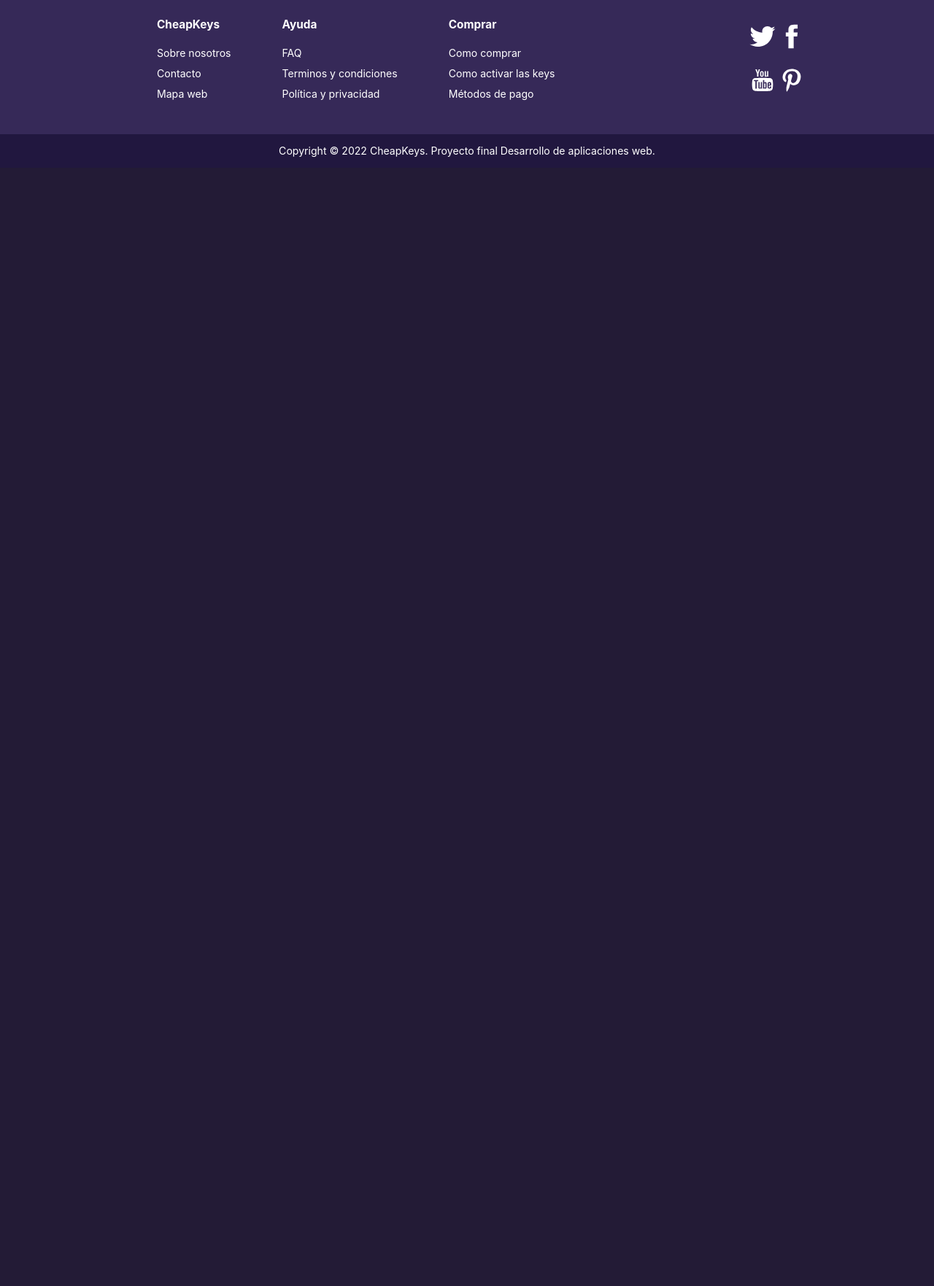
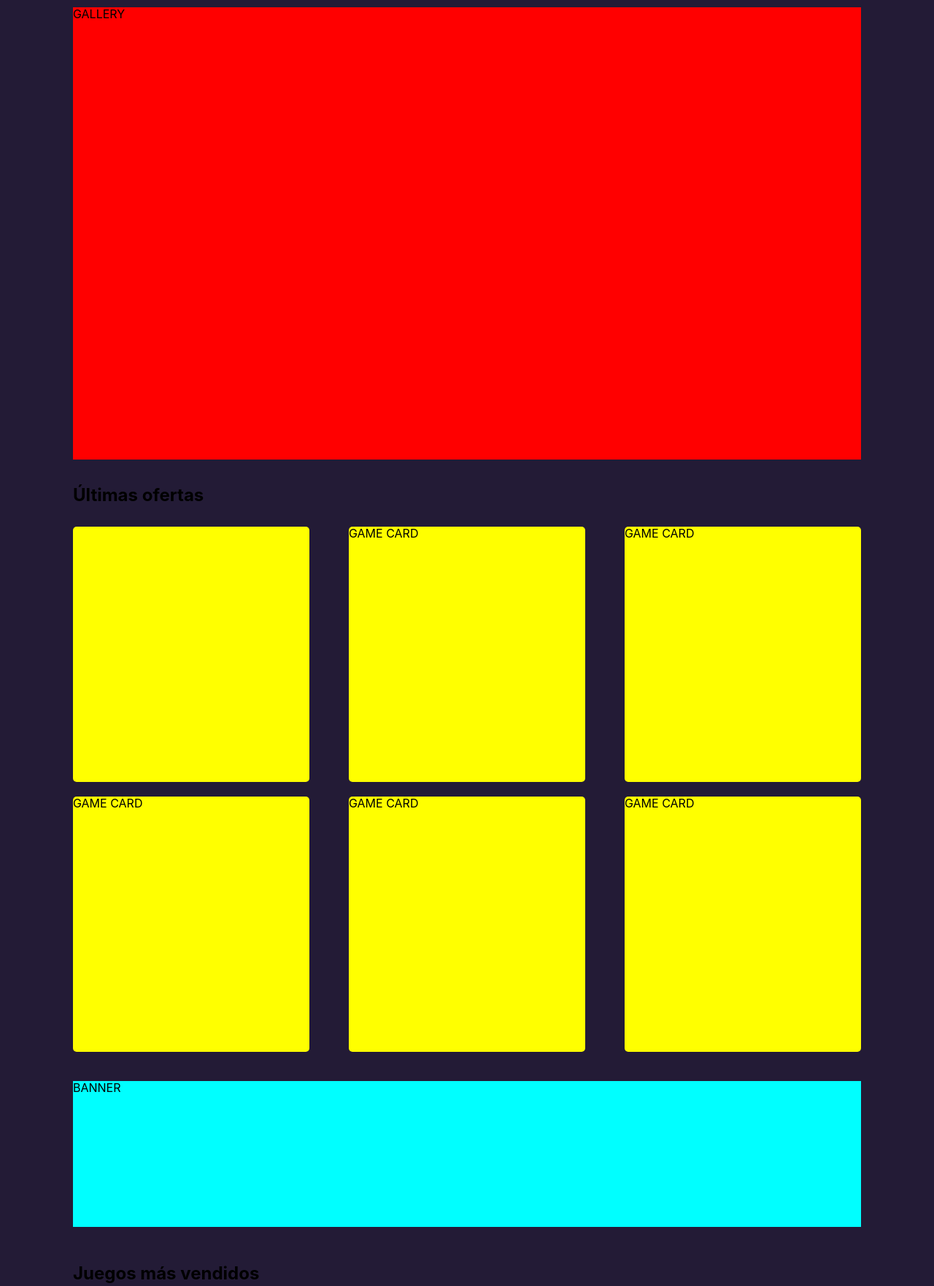
Before and after one commit to SagAraque/CheapKeys, a Symfony app: template templates/index.html.twig in a window 1280 px wide. Shown: the part 160-1923 px from the top of the page at 73% size. Before the commit the page ends 376 px from the top, so only its background shows below. Run offline with Twig, Linux system fonts and the light colour scheme; the template is opened without the code that fills it, so the values that code supplies are empty; style sheets or scripts are compiled from the project's sources; some libraries are stand-ins or nearby versions.

Commit message:
Index structuration started

```diff
--- a/public/index.php
+++ b/public/index.php
@@ -1,9 +1,15 @@
 <?php
 
 use App\Kernel;
+use Symfony\Component\Cache\Adapter\PhpFilesAdapter;
+use Doctrine\ORM;
 
 require_once dirname(__DIR__).'/vendor/autoload_runtime.php';
 
 return function (array $context) {
+
+    $cache = new \Symfony\Component\Cache\Adapter\PhpFilesAdapter('doctrine_queries');
+    $config = new \Doctrine\ORM\Configuration();
+    $config->setQueryCache($cache);
     return new Kernel($context['APP_ENV'], (bool) $context['APP_DEBUG']);
 };
--- /dev/null
+++ b/public/static/sass/_index.scss
@@ -0,0 +1,21 @@
+.index
+{
+    &__card
+    {
+        width: 30%;
+        height: 350px;
+        background-color: yellow;
+        border-radius: 5px;
+        margin: 10px 0px;
+
+        &__img
+        {
+            &--container
+            {
+                height: 40%;
+                width: 100%;
+            }
+            object-fit: cover;
+        }
+    }
+}
--- a/templates/index.html.twig
+++ b/templates/index.html.twig
@@ -1 +1,47 @@
 {% extends 'base.html.twig' %}
+
+{% block body %}
+
+<main class="index" role="main">
+    <section class="index__gallery">
+        GALLERY
+    </section>
+    <section class="container__index">
+        <h2 class="index__title">Últimas ofertas</h2>
+        <div class="index__container">
+            <a class="index__card">
+                <div class="card__img--container">
+
+                </div>
+                <div class="card__content">
+
+                </div>
+            </a>
+            <a class="index__card">GAME CARD</a>
+            <a class="index__card">GAME CARD</a>
+
+            <a class="index__card">GAME CARD</a>
+            <a class="index__card">GAME CARD</a>
+            <a class="index__card">GAME CARD</a>
+        </div>
+    </section>
+    <section class="container__index">
+        <div class="index__banner">
+            BANNER
+        </div>
+    </section>
+    <section class="container__index">
+        <h2 class="index__title">Juegos más vendidos</h2>
+        <div class="index__container">
+            <a class="index__card">GAME CARD</a>
+            <a class="index__card">GAME CARD</a>
+            <a class="index__card">GAME CARD</a>
+
+            <a class="index__card">GAME CARD</a>
+            <a class="index__card">GAME CARD</a>
+            <a class="index__card">GAME CARD</a>
+        </div>
+    </section>
+</main>
+
+{% endblock %}
```
